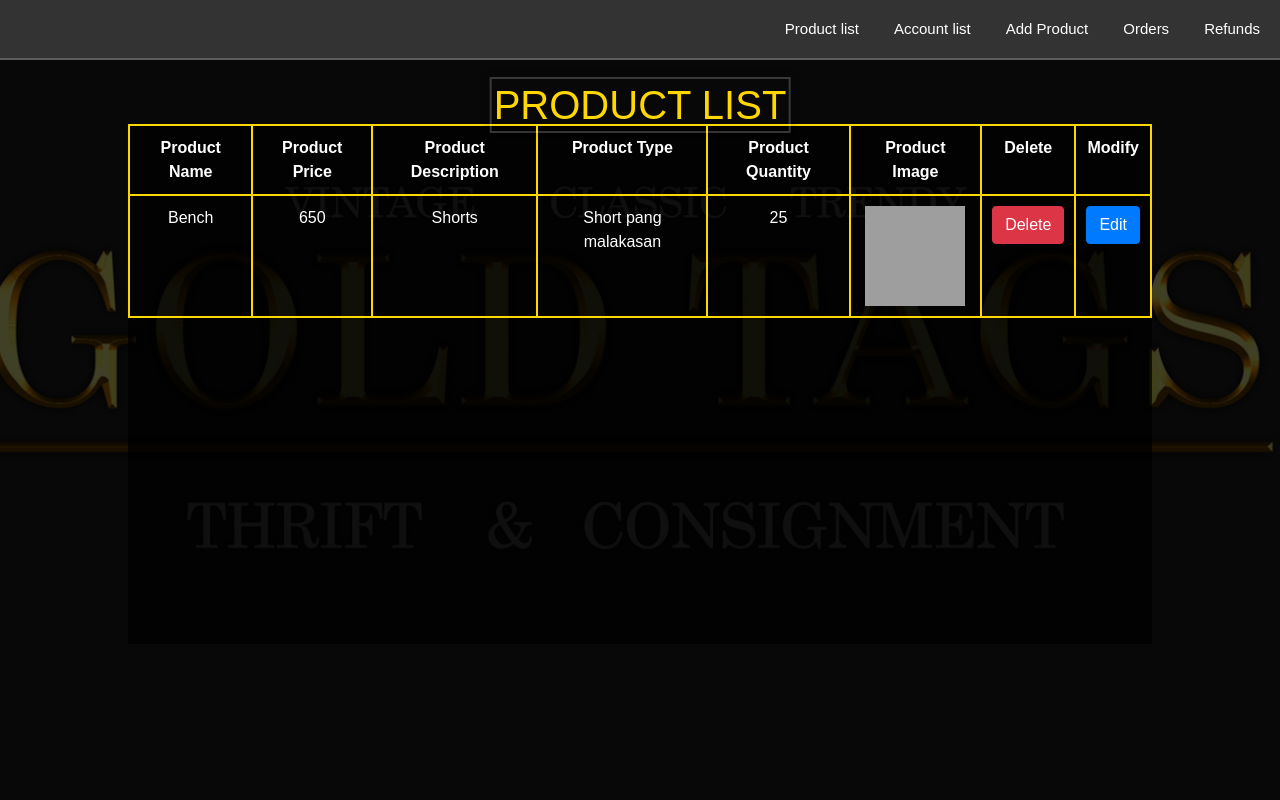
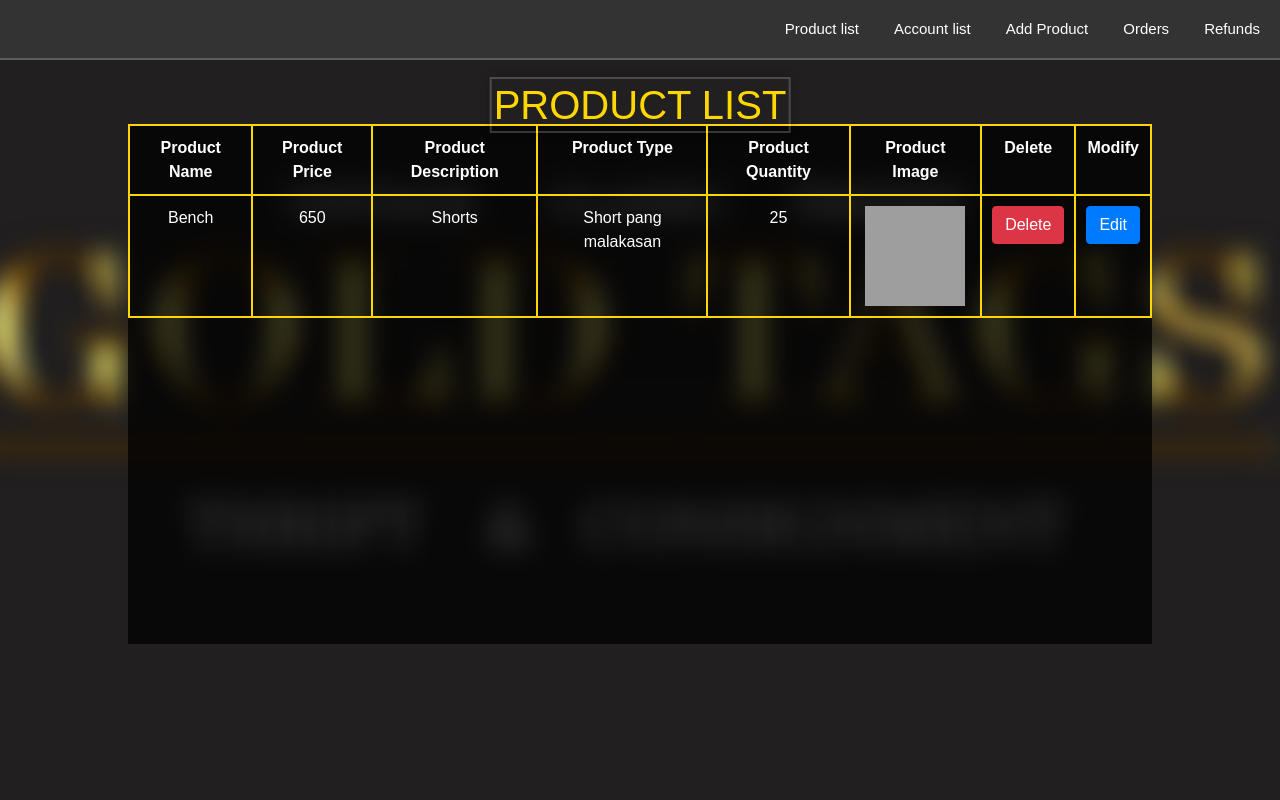
Before and after one commit to Poli010/Goldtags, a PHP site: page /adminpage.php in a window 1280 px wide. Run offline with PHP 8.4, Linux system fonts and the light colour scheme; data comes from the database, SQL or seed files in the repository; some libraries are stand-ins or nearby versions; grey boxes are pictures that could not be loaded.

Commit message:
Add files via upload

```diff
--- a/adminpage.css
+++ b/adminpage.css
@@ -5,13 +5,14 @@
 }
 
 body {
-    background: linear-gradient(rgba(0, 0, 0, 0.75), rgba(0, 0, 0, 0.75)), url(logo.jpg);
+    background-image: url("image.jpg");
+    background-attachment: fixed;
     background-size: cover;
-    backdrop-filter: blur(200px);
-    background-attachment: fixed;
     background-position: center;
     font-family: Arial, sans-serif;
-    overflow-x: hidden;
+    margin: 0;
+    padding: 0;
+    height: 100vh;
 }
 
 .table-container {
--- a/usersAccount.css
+++ b/usersAccount.css
@@ -1,6 +1,6 @@
 body {
     display: flex;
-    background-image: linear-gradient(rgba(0, 0, 0, 0.75), rgba(0, 0, 0, 0.75)), url(logo.jpg);
+    background-image: url("image.jpg");
     justify-content: center;
     align-items: center;
     height: 100vh;
```
Also changed, not shown: adminproductadd.css (+6 -3 lines).
